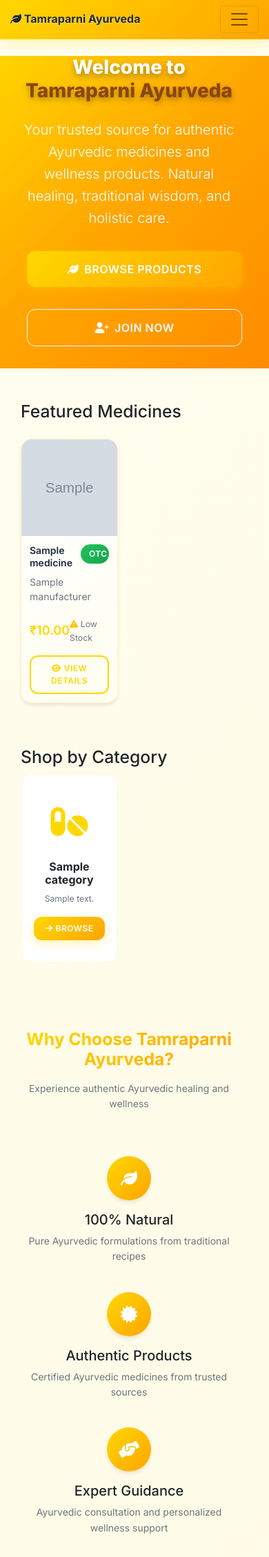
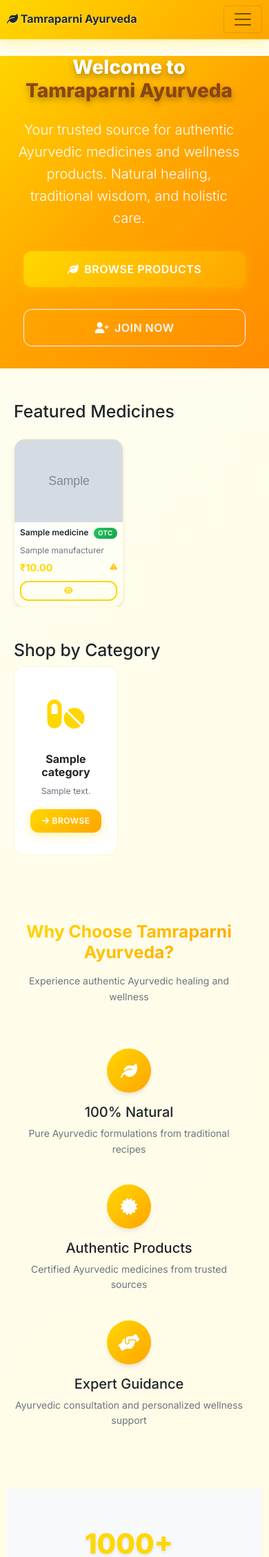
Before and after one commit to krio637/MEDSHOP, a Django app: template templates/medicines/home.html in a window 390 px wide. Shown: the top 2257 px of the page at 69% size. Run offline with Django 4.2, Linux system fonts and the light colour scheme; the template is opened without the code that fills it: most values are stand-ins (such as "Sample title", 1, 10 or a date in 2020); grey boxes marked "Sample" are stand-in pictures.

Commit message:
Improve Featured Medicines responsive layout for mobile

```diff
--- a/static/css/responsive.css
+++ b/static/css/responsive.css
@@ -467,29 +467,40 @@
     }
 
     .container {
-        padding-left: 15px;
-        padding-right: 15px;
+        padding-left: 10px;
+        padding-right: 10px;
         max-width: 100%;
     }
 
     /* Fix medicine cards on mobile */
     .medicine-card {
-        margin-bottom: 0.75rem;
+        margin-bottom: 0;
+        transform: none !important;
+        font-size: 0.875rem;
+    }
+
+    .medicine-card .card-body {
+        padding: 0.5rem !important;
+    }
+
+    .medicine-card .card-title {
+        font-size: 0.75rem !important;
+        line-height: 1.2;
+    }
+
+    .medicine-card .card-img-top {
+        height: 120px !important;
         transform: none !important;
     }
 
-    .medicine-card .card-body {
-        padding: 0.75rem;
+    .medicine-card .btn {
+        font-size: 0.7rem !important;
+        padding: 0.25rem 0.5rem !important;
     }
 
-    .medicine-card .card-title {
-        font-size: 0.875rem;
-        line-height: 1.3;
-    }
-
-    .medicine-card .card-img-top {
-        height: 140px !important;
-        transform: none !important;
+    .medicine-card .badge {
+        font-size: 0.6rem !important;
+        padding: 0.2rem 0.4rem !important;
     }
 
     /* Prevent horizontal scroll */
--- a/templates/medicines/home.html
+++ b/templates/medicines/home.html
@@ -46,48 +46,50 @@
     <div class="row">
         <div class="col-12">
             <h2 class="mb-4">Featured Medicines</h2>
-            <div class="row g-3">
+        </div>
+    </div>
+    <div class="row g-2 g-md-3">
         {% for medicine in featured_medicines %}
-                <div class="col-6 col-sm-6 col-md-4 col-lg-3 mb-3">
+        <div class="col-6 col-md-4 col-lg-3">
             <div class="card medicine-card h-100">
                     {% if medicine.image %}
-                            <img src="{{ medicine.image.url }}" class="card-img-top" alt="{{ medicine.name }}" style="height: 180px; object-fit: cover;">
+                        <img src="{{ medicine.image.url }}" class="card-img-top" alt="{{ medicine.name }}" style="height: 150px; object-fit: cover;">
                     {% else %}
-                            <div class="card-img-top bg-gradient-to-br from-gold-50 to-gold-100 d-flex align-items-center justify-content-center" style="height: 180px; background: linear-gradient(135deg, #FFFEF0 0%, #FFF8DC 100%);">
-                                <i class="fas fa-leaf fa-3x" style="color: var(--primary-color); opacity: 0.7;"></i>
+                        <div class="card-img-top bg-gradient-to-br from-gold-50 to-gold-100 d-flex align-items-center justify-content-center" style="height: 150px; background: linear-gradient(135deg, #FFFEF0 0%, #FFF8DC 100%);">
+                            <i class="fas fa-leaf fa-2x" style="color: var(--primary-color); opacity: 0.7;"></i>
                         </div>
                     {% endif %}
-                        <div class="card-body d-flex flex-column">
+                    <div class="card-body d-flex flex-column p-2 p-md-3">
                         <div class="d-flex justify-content-between align-items-start mb-2">
-                                <h6 class="card-title mb-0">{{ medicine.name }}</h6>
+                            <h6 class="card-title mb-0 small">{{ medicine.name }}</h6>
                             {% if medicine.prescription_type == 'RX' %}
-                                    <span class="badge bg-warning">Rx</span>
+                                <span class="badge bg-warning text-dark" style="font-size: 0.65rem;">Rx</span>
                             {% else %}
-                                    <span class="badge bg-success">OTC</span>
+                                <span class="badge bg-success" style="font-size: 0.65rem;">OTC</span>
                             {% endif %}
                         </div>
-                            <p class="card-text small text-muted mb-2">{{ medicine.manufacturer }}</p>
-                            <p class="card-text small d-none d-md-block mb-3">{{ medicine.description|truncatewords:8 }}</p>
+                        <p class="card-text small text-muted mb-1" style="font-size: 0.75rem;">{{ medicine.manufacturer }}</p>
+                        <p class="card-text small d-none d-lg-block mb-2" style="font-size: 0.75rem;">{{ medicine.description|truncatewords:6 }}</p>
                         <div class="mt-auto">
-                                <div class="d-flex justify-content-between align-items-center mb-3">
-                                    <span class="price-tag-small">{{ medicine.price|rupees_simple }}</span>
-                                    <small class="text-muted">
+                            <div class="d-flex justify-content-between align-items-center mb-2">
+                                <span class="fw-bold text-primary" style="font-size: 0.9rem;">{{ medicine.price|rupees_simple }}</span>
+                                <small class="text-muted" style="font-size: 0.65rem;">
                                     {% if medicine.stock_quantity > 10 %}
-                                            <i class="fas fa-check-circle text-success"></i> In Stock
+                                        <i class="fas fa-check-circle text-success"></i> <span class="d-none d-md-inline">In Stock</span>
                                     {% elif medicine.stock_quantity > 0 %}
-                                            <i class="fas fa-exclamation-triangle text-warning"></i> Low Stock
+                                        <i class="fas fa-exclamation-triangle text-warning"></i> <span class="d-none d-md-inline">Low</span>
                                     {% else %}
-                                            <i class="fas fa-times-circle text-danger"></i> Out of Stock
+                                        <i class="fas fa-times-circle text-danger"></i> <span class="d-none d-md-inline">Out</span>
                                     {% endif %}
                                 </small>
                             </div>
-                                <div class="d-grid gap-2">
-                                    <a href="{% url 'medicine_detail' medicine.pk %}" class="btn btn-outline-primary btn-sm">
-                                        <i class="fas fa-eye me-1"></i>View Details
+                            <div class="d-grid gap-1">
+                                <a href="{% url 'medicine_detail' medicine.pk %}" class="btn btn-outline-primary btn-sm" style="font-size: 0.75rem; padding: 0.375rem 0.5rem;">
+                                    <i class="fas fa-eye"></i> <span class="d-none d-md-inline">View</span>
                                 </a>
                                 {% if user.is_authenticated and medicine.stock_quantity > 0 %}
-                                        <a href="{% url 'add_to_cart' medicine.id %}" class="btn btn-primary btn-sm">
-                                            <i class="fas fa-cart-plus me-1"></i>Add to Cart
+                                    <a href="{% url 'add_to_cart' medicine.id %}" class="btn btn-primary btn-sm" style="font-size: 0.75rem; padding: 0.375rem 0.5rem;">
+                                        <i class="fas fa-cart-plus"></i> <span class="d-none d-md-inline">Add to Cart</span>
                                     </a>
                                 {% endif %}
                             </div>
@@ -96,8 +98,6 @@
                 </div>
             </div>
         {% endfor %}
-            </div>
-        </div>
     </div>
 </div>
 
```
Lines whose indentation alone changed are shown as unchanged.
